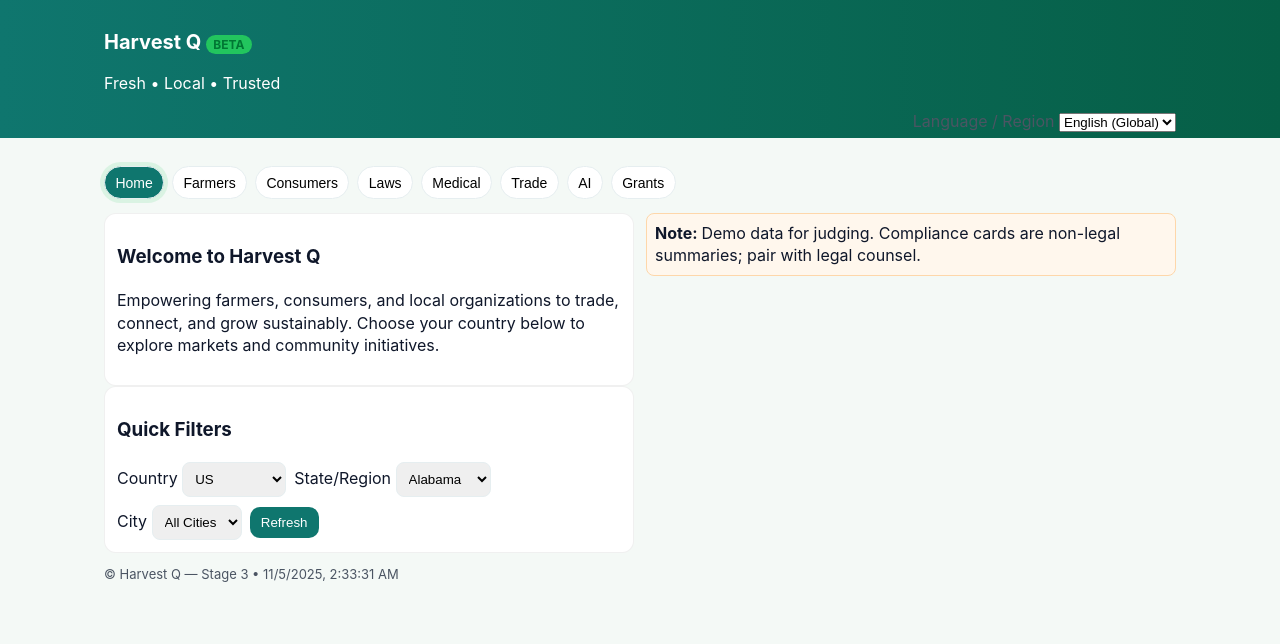
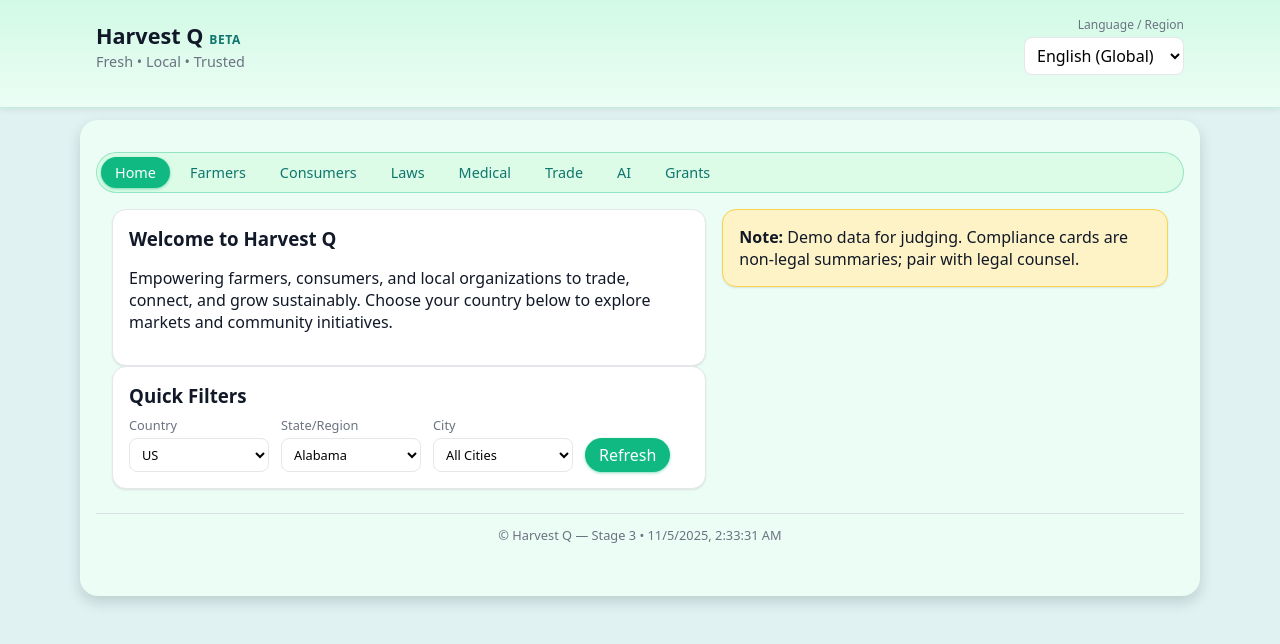
Before and after one commit to runfothemountains/Harvest-Q, a plain HTML site: page index.html in a window 1280 px wide. Drawn offline with nearby package versions, Linux system fonts and the light colour scheme.

Commit message:
Update style.css

```diff
--- a/css/style.css
+++ b/css/style.css
@@ -1,377 +1,350 @@
-:root{
-  --harvest:#0f766e; --harvest-dark:#0b5b55; --accent:#22c55e;
-  --bg:#f4f9f6; --card:#fff; --ink:#0f172a; --muted:#4b5563; /* darkened for contrast */
-  --sale:#2f855a; --trade:#f59e0b; --both:#2563eb;
+/* ------------------------------
+   Root + global
+---------------------------------*/
+:root {
+  --bg-page: #e0f2f1;
+  --bg-main: #ecfdf5;
+  --bg-card: #ffffff;
+  --bg-warning: #fef3c7;
+  --accent: #10b981;
+  --accent-dark: #0f766e;
+  --accent-soft: #d1fae5;
+  --border-subtle: #e5e7eb;
+  --text-main: #111827;
+  --text-muted: #6b7280;
+  --shadow-soft: 0 1px 2px rgba(15, 23, 42, 0.10);
+
+  --sale: #10b981;
+  --trade: #f97316;
+  --both: #3b82f6;
 }
 
-*{box-sizing:border-box}
-html,body{
-  height:100%;
-  margin:0;
-  font-family:Inter,system-ui,Segoe UI,Roboto,Arial;
-  color:var(--ink);
-  background:var(--bg);
-  line-height:1.4;
+*,
+*::before,
+*::after {
+  box-sizing: border-box;
 }
 
-.container{max-width:1100px;margin:0 auto;padding:14px}
-
-/* Header / Brand */
-.hq-header{
-  background:linear-gradient(90deg,var(--harvest),#065f46);
-  color:#fff;
-  padding:14px;
-}
-.brand{display:flex;gap:12px;align-items:center}
-.brand img{width:48px;height:48px;border-radius:8px;object-fit:cover}
-.brand h1{margin:0;font-size:20px}
-.beta{
-  background:var(--accent);
-  padding:.15rem .45rem;
-  border-radius:999px;
-  font-size:12px;
-  color:#073; /* darker text for contrast */
+html,
+body {
+  margin: 0;
+  padding: 0;
+  font-family: system-ui, -apple-system, BlinkMacSystemFont, "Segoe UI",
+    sans-serif;
+  background: var(--bg-page);
+  color: var(--text-main);
 }
 
-.lang-area{float:right}
-
-/* Tabs */
-.tabs{display:flex;gap:8px;margin:14px 0;flex-wrap:wrap}
-
-/* For old .tab-based JS (safe to keep) */
-.tab{
-  background:var(--card);
-  border:1px solid #e6eef0;
-  padding:.45rem .65rem;
-  border-radius:999px;
-  cursor:pointer;
-}
-.tab.active{
-  background:var(--harvest);
-  color:#fff;
-  box-shadow:0 0 0 4px rgba(34,197,94,.12);
+/* ------------------------------
+   Layout
+---------------------------------*/
+body {
+  display: flex;
+  flex-direction: column;
+  min-height: 100vh;
 }
 
-/* For your static <nav id="tabs"><button data-panel>… */
-#tabs button{
-  background:var(--card);
-  border:1px solid #e6eef0;
-  padding:.45rem .65rem;
-  border-radius:999px;
-  cursor:pointer;
-  font-size:14px;
-}
-#tabs button.active{
-  background:var(--harvest);
-  color:#fff;
-  box-shadow:0 0 0 4px rgba(34,197,94,.12);
+.container {
+  width: 100%;
+  max-width: 1120px;
+  margin: 0 auto;
+  padding: 16px 16px 32px;
 }
 
-/* Layout */
-.grid{display:grid;grid-template-columns:repeat(auto-fill,minmax(240px,1fr));gap:12px}
-.two-col{display:grid;grid-template-columns:1fr 1fr;gap:12px}
-
-.card{
-  background:var(--card);
-  border-radius:12px;
-  padding:12px;
-  border:1px solid rgba(0,0,0,.06);
+/* ------------------------------
+   Header
+---------------------------------*/
+.hq-header {
+  background: linear-gradient(to bottom, #d1fae5, var(--bg-main));
+  border-bottom: 1px solid rgba(15, 118, 110, 0.08);
+  box-shadow: 0 2px 6px rgba(15, 23, 42, 0.08);
 }
 
-/* simple flex helper */
-.flex{
-  display:flex;
-  align-items:center;
+.hq-header .container {
+  display: flex;
+  align-items: center;
+  justify-content: space-between;
+  gap: 16px;
 }
 
-/* Toolbar */
-.toolbar{display:flex;gap:8px;align-items:center;flex-wrap:wrap}
-.toolbar input,.toolbar select{
-  padding:.5rem;
-  border-radius:8px;
-  border:1px solid #e6eef0;
+.brand {
+  display: flex;
+  align-items: center;
+  gap: 12px;
 }
 
-/* Buttons */
-.btn{
-  background:var(--harvest);
-  color:#fff;
-  border:none;
-  padding:.5rem .7rem;
-  border-radius:10px;
-  cursor:pointer;
-  transition:background .2s;
-}
-.btn:hover{background:var(--harvest-dark)}
-.btn.secondary{
-  background:#fff;
-  color:var(--ink);
-  border:1px solid #e6eef0;
+.brand img {
+  width: 40px;
+  height: 40px;
+  object-fit: contain;
 }
 
-/* Text / miscellaneous */
-.muted{color:var(--muted)}
-.footer-note{font-size:13px;color:var(--muted);margin-top:12px}
-.blockquote{
-  border-left:4px solid var(--accent);
-  background:#f0fff7;
-  padding:8px;
-  border-radius:6px;
-}
-.warning{
-  background:#fff7ed;
-  border:1px solid #fed7aa;
-  padding:8px;
-  border-radius:8px;
+.brand h1 {
+  font-size: 1.35rem;
+  margin: 0;
+  display: flex;
+  align-items: baseline;
+  gap: 6px;
 }
 
-/* Legend for map */
-.legend{display:flex;gap:8px;align-items:center;margin-top:8px}
-.legend .item{display:flex;gap:6px;align-items:center}
-.legend .dot{width:14px;height:14px;border-radius:4px}
-.legend .label{font-size:13px;color:var(--muted)}
-
-/* Compare banner */
-.compare-banner{
-  padding:8px;
-  background:#fff8c5;
-  border-radius:8px;
-  margin:10px 14px;
+.beta {
+  font-size: 0.75rem;
+  letter-spacing: 0.05em;
+  font-weight: 600;
+  color: var(--accent-dark);
 }
 
-/* Modal */
-.modal{
-  position:fixed;
-  inset:0;
-  background:rgba(0,0,0,.45);
-  display:flex;
-  align-items:center;
-  justify-content:center;
-  z-index:1000;
-}
-.modal-box{
-  background:#fff;
-  padding:16px;
-  border-radius:10px;
-  max-width:520px;
-  width:100%;
+#header-sub {
+  margin: 2px 0 0;
+  font-size: 0.9rem;
+  color: var(--text-muted);
 }
 
-/* Error overlay */
-#hq-error{
-  position:fixed;
-  inset:0;
-  display:flex;
-  align-items:center;
-  justify-content:center;
-  background:rgba(0,0,0,.45);
-  z-index:2000;
-}
-#hq-error .box{
-  background:#fff;
-  padding:16px 18px;
-  border-radius:10px;
-  max-width:420px;
-  width:100%;
-  box-shadow:0 10px 30px rgba(0,0,0,.25);
+.lang-area {
+  display: flex;
+  flex-direction: column;
+  gap: 4px;
+  align-items: flex-end;
 }
 
-/* Inline field errors (for modal inputs) */
-.field-error{
-  display:block;
-  color:#b91c1c;
-  font-size:12px;
-  margin-top:4px;
+.lang-area label {
+  font-size: 0.75rem;
+  color: var(--text-muted);
 }
 
-/* Focus visibility for keyboard users */
-:focus-visible{
-  outline:3px solid rgba(34,197,94,.55);
-  outline-offset:2px;
-  border-radius:6px;
+.lang-area select {
+  min-width: 160px;
 }
 
-/* Dark mode */
-@media (prefers-color-scheme:dark){
-  :root{--bg:#0b1116;--card:#0f1720;--ink:#e5e7eb}
-  .hq-header{background:linear-gradient(90deg,var(--harvest-dark),#043f35)}
-  .tab{background:#0f1720;color:#e5e7eb;border-color:#223254}
-  #tabs button{background:#0f1720;color:#e5e7eb;border-color:#223254}
-  .card{border-color:#182132}
+/* ------------------------------
+   Tabs / nav
+---------------------------------*/
+.tabs {
+  margin-top: 16px;
+  display: flex;
+  gap: 6px;
+  padding: 4px;
+  background: #dcfce7;
+  border-radius: 999px;
+  border: 1px solid rgba(16, 185, 129, 0.35);
+  overflow-x: auto;
 }
 
-/* Notices / badges (used in Grants) */
-.notice{
-  background:#ecfeff;
-  border:1px solid #bae6fd;
-  color:#064e3b;
-  padding:10px;
-  border-radius:10px;
-}
-.badge{
-  display:inline-block;
-  font-size:12px;
-  background:#fde68a;
-  color:#7c2d12;
-  border:1px solid #fcd34d;
-  padding:.1rem .45rem;
-  border-radius:999px;
-  margin-right:8px;
+.tab {
+  border: none;
+  background: transparent;
+  padding: 6px 14px;
+  border-radius: 999px;
+  cursor: pointer;
+  font-size: 0.9rem;
+  color: var(--accent-dark);
+  white-space: nowrap;
 }
 
-/* === Quick Start Grid === */
-.qs-grid {
+.tab:hover {
+  background: rgba(16, 185, 129, 0.10);
+}
+
+.tab.active {
+  background: var(--accent);
+  color: #ffffff;
+  box-shadow: 0 1px 3px rgba(16, 185, 129, 0.5);
+}
+
+/* ------------------------------
+   Cards & grids
+---------------------------------*/
+main.container {
+  background: var(--bg-main);
+  margin-top: 12px;
+  border-radius: 18px;
+  box-shadow: 0 6px 14px rgba(15, 23, 42, 0.16);
+}
+
+section[role="tabpanel"] {
+  padding: 16px;
+}
+
+.grid {
   display: grid;
-  gap: 12px;
-  grid-template-columns: repeat(auto-fill, minmax(220px, 1fr));
+  gap: 16px;
 }
-.qs-card {
-  border: 1px solid #e6e6e6;
-  border-radius: 12px;
-  padding: 12px;
-  background: #fff;
-  box-shadow: 0 1px 2px rgba(0,0,0,0.04);
+
+.grid.two-col {
+  grid-template-columns: 2fr 1.5fr;
 }
-.qs-card h3 { margin: 0 0 8px 0; font-size: 1rem; }
-.qs-btn {
-  display: block;
-  width: 100%;
-  margin: 6px 0;
-  padding: 8px 10px;
-  border-radius: 8px;
-  border: 1px solid #dcdcdc;
-  background: #f8f8f8;
-  cursor: pointer;
-  transition: background .2s;
+
+@media (max-width: 840px) {
+  .grid.two-col {
+    grid-template-columns: 1fr;
+  }
 }
-.qs-btn:hover { background: #f1f1f1; }
-#qs-composer {
-  position: sticky; bottom: 0; z-index: 10;
-  border-top: 1px solid #eee; background: #fff; padding: 10px; margin-top: 12px;
+
+.card {
+  background: var(--bg-card);
+  border-radius: 14px;
+  padding: 16px;
+  box-shadow: var(--shadow-soft);
+  border: 1px solid var(--border-subtle);
 }
-#qs-composer textarea { width: 100%; min-height: 80px; }
-#qs-run { margin-top: 8px; }
 
-/* === AI Playground Enhancements === */
-#panel-playground .controls {
-  display: flex;
-  gap: 8px;
-  align-items: center;
-  flex-wrap: wrap;
+.card h3,
+.card h4 {
+  margin-top: 0;
   margin-bottom: 8px;
 }
-#panel-playground select,
-#panel-playground button {
-  padding: .45rem .65rem;
-  border-radius: 8px;
-  border: 1px solid #e6eef0;
-}
-#agentTrace {
-  background: #000;
-  color: #0f0;
-  padding: 1em;
-  font-family: monospace;
-  max-height: 300px;
-  overflow-y: auto;
-  border-radius: 8px;
-  margin-top: 10px;
-  box-shadow: 0 0 10px #0f0;
-}
-#agentTrace pre {
-  background: #111;
-  color: #0f0;
-  padding: 5px;
-  margin: 2px 0;
-  border-radius: 4px;
-  white-space: pre-wrap;
-  font-size: 13px;
-}
-#agentTrace em { color: #aaa; }
 
-/* === IBM Agent Status + API badge === */
-#agentStatus {
-  font-size: 14px;
-  margin-left: 10px;
-  color: var(--muted);
-}
-.api-badge {
-  display: inline-block;
-  font-size: 12px;
-  border-radius: 999px;
-  padding: 3px 8px;
-  margin-left: 8px;
-  background: #f0fdf4;
-  color: #15803d;
-  border: 1px solid #bbf7d0;
-}
-.api-badge.offline {
-  background: #fef2f2;
-  color: #b91c1c;
-  border-color: #fecaca;
+.card.warning {
+  background: var(--bg-warning);
+  border-color: #fcd34d;
 }
 
-/* === Chips / small highlights === */
-.chip {
-  display: inline-block;
-  background: #d1fae5;
-  color: #064e3b;
-  border-radius: 999px;
-  padding: 2px 6px;
-  font-size: 11px;
-  margin-left: 4px;
+/* ------------------------------
+   Toolbar / forms
+---------------------------------*/
+.toolbar {
+  display: flex;
+  flex-wrap: wrap;
+  gap: 8px 12px;
+  align-items: flex-end;
 }
 
-/* === Scrollbars (for trace / long lists) === */
-#agentTrace::-webkit-scrollbar {
-  width: 6px;
-  height: 6px;
-}
-#agentTrace::-webkit-scrollbar-thumb {
-  background: #16a34a;
-  border-radius: 3px;
+.toolbar label {
+  font-size: 0.8rem;
+  color: var(--text-muted);
+  display: flex;
+  flex-direction: column;
+  gap: 4px;
 }
 
-/* === Law / Medical / Trade cards (optional, for nicer layout) === */
-#lawGrid .card,
-#medGrid .card {
-  border-left:4px solid #e5e7eb;
-}
-#lawGrid .card h4,
-#medGrid .card h4 {
-  margin-top:0;
-  margin-bottom:4px;
-}
-#trade-disclaimer{
-  margin-bottom:8px;
-}
-.trade-list{
-  list-style:none;
-  padding:0;
-  margin:0;
-}
-.trade-item{
-  padding:8px 10px;
-  border-radius:8px;
-  border:1px dashed #e5e7eb;
-  margin-bottom:6px;
-  background:#f9fafb;
-  font-size:14px;
+input,
+select,
+button {
+  font: inherit;
 }
 
-/* === AI result containers (under demo buttons) === */
-.ai-result{
-  margin:6px 0 10px;
-  padding:8px;
-  border-radius:8px;
-  background:#f9fafb;
-  border:1px solid #e5e7eb;
-  font-size:13px;
+input,
+select {
+  border-radius: 8px;
+  border: 1px solid var(--border-subtle);
+  padding: 6px 8px;
+  background: #ffffff;
+  min-width: 140px;
 }
 
-/* Optional thumbnail if you add crop images later */
-.thumb{
-  width:100%;
-  height:150px;
-  object-fit:cover;
-  border-radius:8px;
-    }
+input:focus,
+select:focus {
+  outline: 2px solid rgba(16, 185, 129, 0.4);
+  outline-offset: 1px;
+  border-color: var(--accent);
+}
+
+/* ------------------------------
+   Buttons
+---------------------------------*/
+.btn {
+  border: none;
+  border-radius: 999px;
+  padding: 6px 14px;
+  background: var(--accent);
+  color: #ffffff;
+  font-weight: 500;
+  cursor: pointer;
+  box-shadow: 0 1px 3px rgba(16, 185, 129, 0.5);
+}
+
+.btn:hover {
+  background: var(--accent-dark);
+}
+
+.btn.secondary {
+  background: #ffffff;
+  color: var(--accent-dark);
+  border: 1px solid rgba(16, 185, 129, 0.6);
+  box-shadow: none;
+}
+
+.btn.secondary:hover {
+  background: #ecfdf5;
+}
+
+/* ------------------------------
+   Farmers / Consumers grids
+---------------------------------*/
+#farmerGrid,
+#consumerGrid {
+  margin-top: 14px;
+  grid-template-columns: repeat(auto-fit, minmax(230px, 1fr));
+}
+
+/* Thumbnail style used in farmer cards */
+.thumb {
+  border-radius: 10px;
+  margin-bottom: 8px;
+}
+
+/* ------------------------------
+   Map + legend
+---------------------------------*/
+#mapArea h4 {
+  margin-bottom: 8px;
+}
+
+#map {
+  width: 100%;
+  border-radius: 10px;
+  border: 1px solid var(--border-subtle);
+  margin-bottom: 8px;
+}
+
+.legend {
+  display: inline-flex;
+  gap: 10px;
+  padding: 4px 8px;
+  border-radius: 999px;
+  background: #f9fafb;
+  font-size: 0.8rem;
+  align-items: center;
+}
+
+.legend .item {
+  display: inline-flex;
+  align-items: center;
+  gap: 4px;
+}
+
+.legend .dot {
+  width: 10px;
+  height: 10px;
+  border-radius: 999px;
+}
+
+/* these colors are read in JS but we set them here too */
+:root {
+  --sale: #10b981;
+  --trade: #f97316;
+  --both: #3b82f6;
+}
+
+/* ------------------------------
+   Utility classes
+---------------------------------*/
+.muted {
+  color: var(--text-muted);
+}
+
+.footer-note {
+  margin-top: 12px;
+  font-size: 0.8rem;
+  color: var(--text-muted);
+}
+
+/* ------------------------------
+   Footer
+---------------------------------*/
+footer.footer-note {
+  padding: 12px 16px 20px;
+  text-align: center;
+  border-top: 1px solid rgba(209, 213, 219, 0.7);
+  margin-top: 8px;
+}
```
